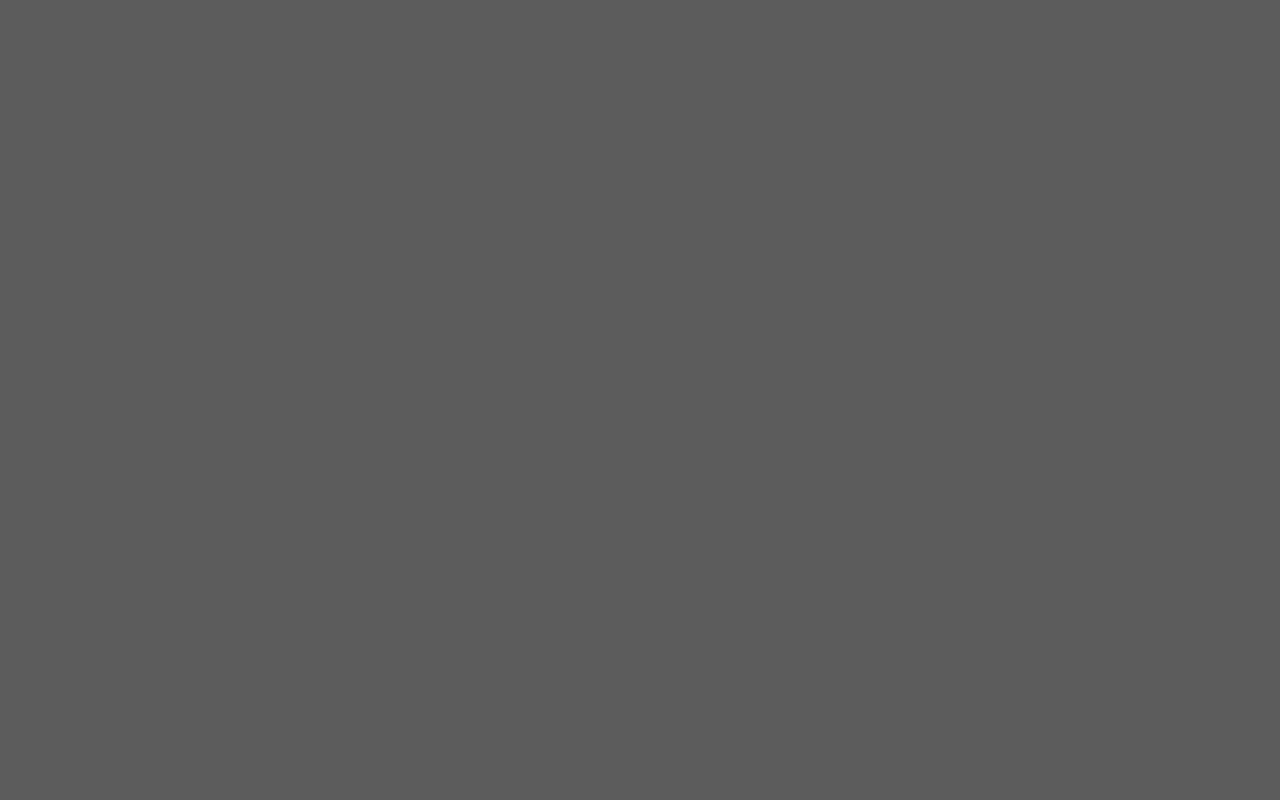
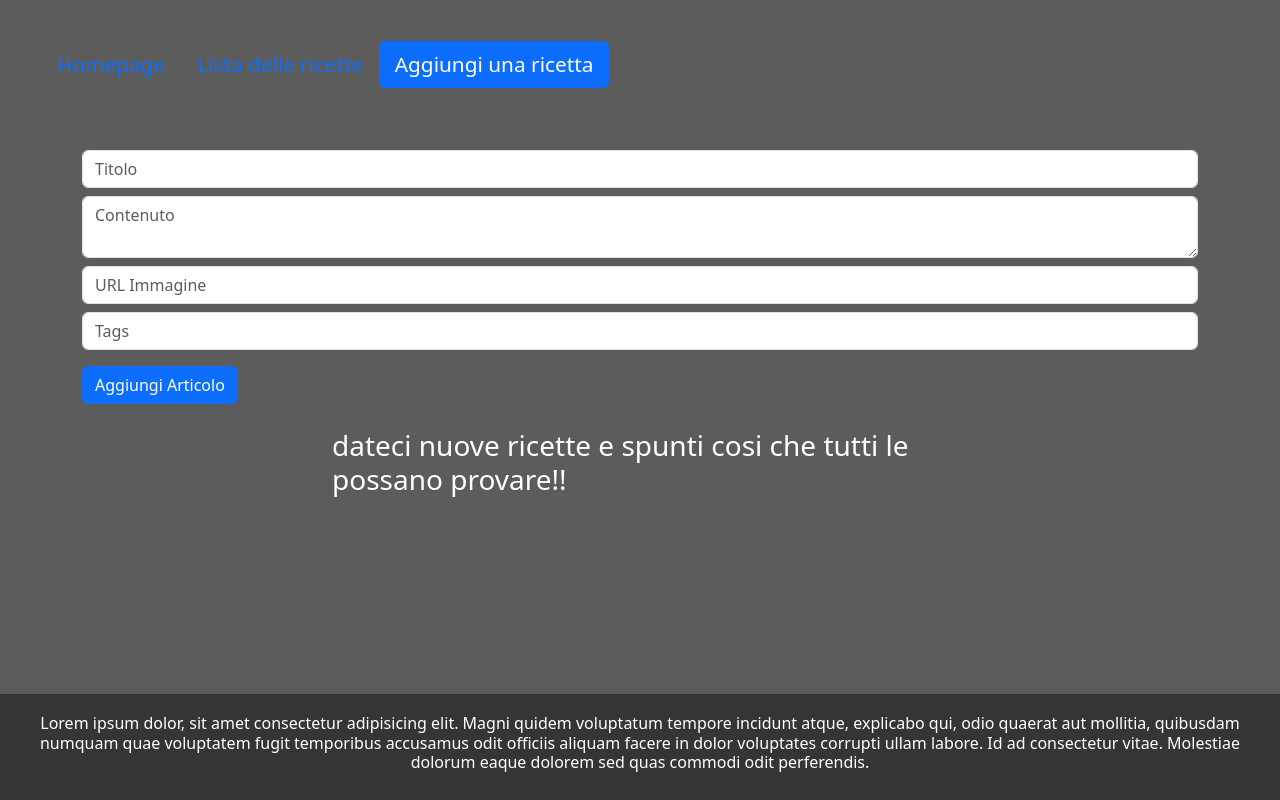
Before and after one commit to alessiotinaglia/react-router, a React (Vite) app: page /Form in a window 1280 px wide. Before the commit this address had no page. Built offline with nearby package versions, Linux system fonts and the light colour scheme.

Commit message:
fine es completo

```diff
--- a/src/App.jsx
+++ b/src/App.jsx
@@ -1,7 +1,7 @@
 import { BrowserRouter, Routes, Route } from 'react-router-dom';
 import DefaultLayout from './pages/DefaultLayout';
 import Post from './pages/Post';
-import Contact from './pages/Contact';
+import Form  from './pages/Form';
 import HomePage from './pages/HomPage';
 import './App.css';
 
@@ -12,7 +12,7 @@ function App() {
         <Route element={<DefaultLayout />}>
           <Route path="/" element={<Post />} />
           <Route path="/posts" element={<Post />} />
-          <Route path="/contact" element={<Contact />} />
+          <Route path="/Form" element={<Form  />} />
           <Route path="/HomePage" element={<HomePage />} />
         </Route>
       </Routes>
--- a/src/components/HeaderComponent.jsx
+++ b/src/components/HeaderComponent.jsx
@@ -11,7 +11,7 @@ function Header() {
                     <NavLink className="nav-link" to="/posts">Lista delle ricette</NavLink>
                 </li>
                 <li className="nav-item">
-                    <NavLink className="nav-link" to="/Contact">Aggiungi una ricetta</NavLink>
+                    <NavLink className="nav-link" to="/Form">Aggiungi una ricetta</NavLink>
                 </li>
             </ul>
         </header>
--- a/src/index.css
+++ b/src/index.css
@@ -5,17 +5,21 @@ h1{
   padding: 15px;
 }
 
+h2{
+  font-size: 4em;
+}
+
+h3{
+  padding: 25px 250px;
+  color: white;
+}
+
 h4{
   padding: 10px;
   font-size: 1.3em;
 }
 
-h2{
-  font-size: 4em;
-}
-
 body{
-  margin: 0 auto;
   background-color: rgba(0, 0, 0, 0.641);
 }
 
@@ -38,7 +42,7 @@ footer {
   width: 100%;
   background-color: #333333ed;
   color: white;
-  padding: 20px 0;
+  padding: 20px 15px;
   text-align: center;
   z-index: 1000;
 }
--- a/src/pages/Contact.jsx
+++ /dev/null
@@ -1,4 +0,0 @@
-
-export default function Contact() {
-    return <h1>Contatti</h1>;
-  }
--- /dev/null
+++ b/src/pages/Form.jsx
@@ -0,0 +1,89 @@
+import { useState } from "react";
+import axios from "axios";
+
+export default function Form() {  // Usa Form con la maiuscola
+  const [newPost, setNewPost] = useState({
+    titolo: '',
+    contenuto: '',
+    immagine: '',
+    tags: ''
+  });
+
+  const handleChange = (e) => {
+    const { name, value } = e.target;
+    const updatedPost = { ...newPost };
+    updatedPost[name] = value;
+    setNewPost(updatedPost);
+  };
+
+  const handleSubmit = (e) => {
+    e.preventDefault();
+    const postToSend = {
+      titolo: newPost.titolo,
+      contenuto: newPost.contenuto,
+      immagine: newPost.immagine,
+      tags: newPost.tags.split(',')
+    };
+
+    axios.post("http://localhost:3000/posts", postToSend)
+      .then((res) => {
+        // Reset del form
+        setNewPost({
+          titolo: '',
+          contenuto: '',
+          immagine: '',
+          tags: ''
+        });
+      })
+      .catch((error) => {
+        console.error("Errore durante il salvataggio del post", error);
+      });
+  };
+
+  return (
+    <section className="container">
+      <form onSubmit={handleSubmit}>
+        <input
+          type="text"
+          name="titolo"
+          value={newPost.titolo}
+          onChange={handleChange}
+          placeholder="Titolo"
+          className="form-control"
+          required
+        />
+        <textarea
+          name="contenuto"
+          value={newPost.contenuto}
+          onChange={handleChange}
+          placeholder="Contenuto"
+          className="form-control mt-2"
+          required
+        />
+        <input
+          type="text"
+          name="immagine"
+          value={newPost.immagine}
+          onChange={handleChange}
+          placeholder="URL Immagine"
+          className="form-control mt-2"
+          required
+        />
+        <input
+          type="text"
+          name="tags"
+          value={newPost.tags}
+          onChange={handleChange}
+          placeholder="Tags"
+          className="form-control mt-2"
+        />
+
+        <button type="submit" className="btn btn-primary mt-3">Aggiungi Articolo</button>
+        <div>
+          <h3>dateci nuove ricette e spunti cosi che tutti le possano provare!!</h3>
+        </div>
+      </form>
+    </section>
+
+  );
+}
```
